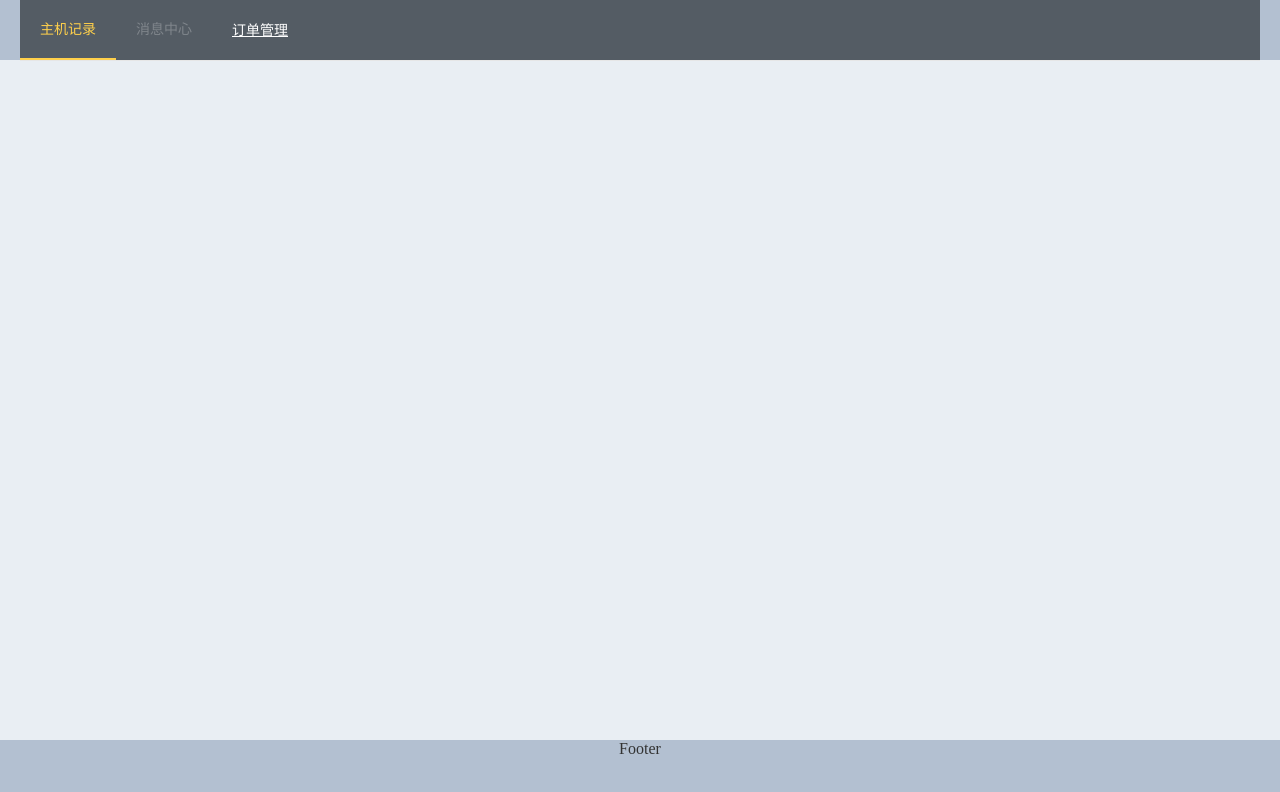
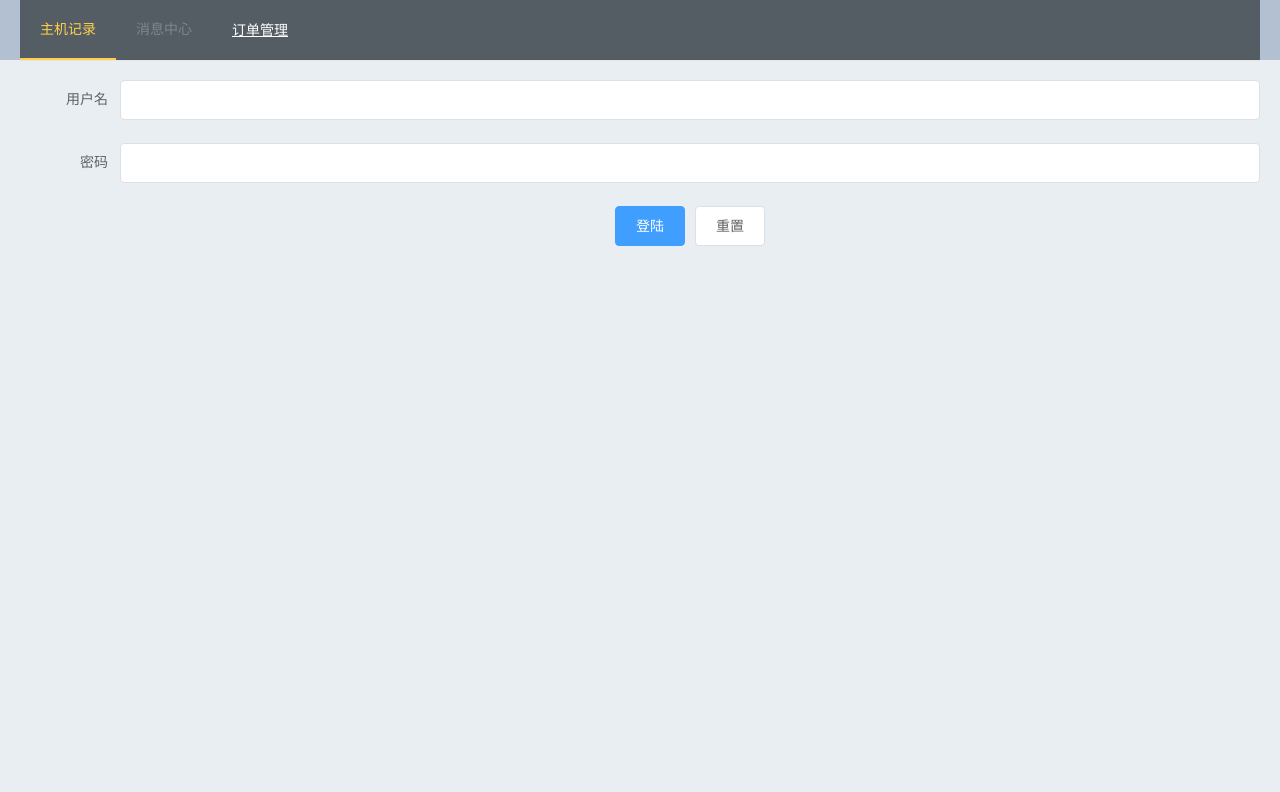
Before and after one commit to anonxiaozi/operation_platform_front, a Vue app: page /login in a window 1280 px wide. Shown: the top 792 px of the page. Built offline with nearby package versions, Linux system fonts and the light colour scheme.

Commit message:
登陆中...

```diff
--- a/package.json
+++ b/package.json
@@ -7,6 +7,7 @@
     "build": "vue-cli-service build"
   },
   "dependencies": {
+    "animate.css": "^3.7.2",
     "core-js": "^3.6.4",
     "css-loader": "^3.4.2",
     "element-ui": "^2.4.5",
--- a/src/App.vue
+++ b/src/App.vue
@@ -6,9 +6,11 @@
                     <MyHeader></MyHeader>
                 </el-header>
                 <el-main>
-                    <router-view></router-view>
+                    <transition enter-active-class="animated fadeInDownBig" leave-active-class="animated fadeOutUpBig">
+                        <router-view></router-view>
+                    </transition>
                 </el-main>
-                <el-footer>Footer</el-footer>
+                <!-- <el-footer>运维管理平台 @2020-03 BLOKE</el-footer> -->
             </el-container>
         </el-container>
     </div>
@@ -22,7 +24,7 @@ export default {
     components: {
         MyHosts,
         MyHeader,
-    }
+    },
 }
 </script>
 <style>
--- a/src/components/EditHost.vue
+++ b/src/components/EditHost.vue
@@ -5,11 +5,21 @@
                 <el-form-item label="地址" :label-width="formLabelWidth">
                     <el-input v-model="host.host_addr" autocomplete="off" disabled></el-input>
                 </el-form-item>
+                <el-form-item label="端口" :label-width="formLabelWidth">
+                    <el-input v-model="host.host_port" autocomplete="off"></el-input>
+                </el-form-item>
                 <el-form-item label="创建时间" :label-width="formLabelWidth">
                     <el-input v-model="host.host_createTime" autocomplete="off" disabled></el-input>
                 </el-form-item>
                 <el-form-item label="主机名" :label-width="formLabelWidth">
                     <el-input v-model="host.host_name" autocomplete="off"></el-input>
+                </el-form-item>
+                </el-form-item>
+                <el-form-item label="用户名" :label-width="formLabelWidth">
+                    <el-input v-model="host.host_user" autocomplete="off"></el-input>
+                </el-form-item>
+                <el-form-item label="私钥" :label-width="formLabelWidth">
+                    <el-input v-model="host.host_key" autocomplete="off"></el-input>
                 </el-form-item>
                 <el-form-item label="系统平台" :label-width="formLabelWidth">
                     <el-radio-group v-model="host.host_os">
--- a/src/components/MyHosts.vue
+++ b/src/components/MyHosts.vue
@@ -5,18 +5,18 @@
             </el-input>
             <el-button type="success" size="small" icon="el-icon-refresh" @click="getHostsAgain" style="margin-left: 10px;"></el-button>
         </div>
-        <el-table name="ipRecord" ref="multipleTable" tooltip-effect="dark" @selection-change="handleSelectionChange" :data="newHosts.slice((currentPage-1)*pageSize,currentPage*pageSize)" style="width: 100%;">
+        <el-table name="ipRecord" ref="multipleTable" tooltip-effect="dark" @selection-change="handleSelectionChange" :data="newHosts.slice((currentPage-1)*pageSize,currentPage*pageSize)" style="width: 100%;" :default-sort="{prop: 'host_createTime', order: 'descending'}">
             <el-table-column prop="host_name" label="主机名" width="150">
             </el-table-column>
-            <el-table-column prop="host_addr" label="IP地址" width="150">
+            <el-table-column prop="host_addr" label="IP地址" width="150" sortable>
             </el-table-column>
-            <el-table-column prop="host_os" label="系统平台" width="100">
+            <el-table-column prop="host_os" label="系统平台" width="100" sortable>
             </el-table-column>
             <el-table-column width="150" prop="host_spec" label="规格">
             </el-table-column>
-            <el-table-column width="220" prop="host_createTime" label="创建时间">
+            <el-table-column width="220" prop="host_createTime" label="创建时间" sortable>
             </el-table-column>
-            <el-table-column width="100" prop="physical_equipment" label="物理机？">
+            <el-table-column width="100" prop="physical_equipment" label="物理机？" sortable>
                 <template slot-scope="scope">
                     <i class="el-icon-success" v-if="scope.row.physical_equipment"></i>
                     <i class="el-icon-error" v-if="!scope.row.physical_equipment"></i>
@@ -69,10 +69,17 @@ export default {
         getHosts() {
             this.$http.get('http://' + this.remoteAddr)
                 .then(resp => {
-                    this.hosts = resp.data;
-                    this.newHosts = resp.data;
-                    this.hostSearch = '';
-                    this.$notify.close();
+                    if (resp.data.status == 200) {
+                        this.hosts = resp.data;
+                        this.newHosts = resp.data;
+                        this.hostSearch = '';
+                        this.$notify.close();
+                    } else if (resp.data.message == "未认证") {
+                        this.$router.push('/login')
+                        this.showMsg(resp.data.message, 'warning')
+                    } else {
+                        this.showMsg(resp.data.message, 'warning')
+                    }
                 })
                 .catch(err => {
                     this.$message({
@@ -82,6 +89,14 @@ export default {
                         center: true
                     });
                 })
+        },
+        showMsg(data, type) {
+            this.$message({
+                showClose: true,
+                message: data,
+                type: type,
+                center: true
+            })
         },
         getHostsAgain() {
             this.refreshHost();
@@ -109,7 +124,7 @@ export default {
         },
         showEditHostDialog(row) {
             this.dialogFormVisible = true;
-            this.host = JSON.parse(JSON.stringify(row))
+            this.host = JSON.parse(JSON.stringify(row));
         },
         hidenEditDialog(val) {
             this.dialogFormVisible = val
--- /dev/null
+++ b/src/components/MyLogin.vue
@@ -0,0 +1,71 @@
+<template>
+    <el-form :model="formData" ref="loginForm" label-width="100px" class="demo-ruleForm">
+        <el-form-item label="用户名" prop="username">
+            <el-input v-model="formData.username"></el-input>
+        </el-form-item>
+        <el-form-item label="密码" prop="password">
+            <el-input v-model="formData.password"></el-input>
+        </el-form-item>
+        <el-form-item>
+            <el-button type="primary" @click="submitForm('loginForm')">登陆</el-button>
+            <el-button @click="resetForm('loginForm')">重置</el-button>
+        </el-form-item>
+    </el-form>
+</template>
+<script>
+export default {
+    data() {
+        return {
+            formData: {
+                username: '',
+                password: '',
+            },
+        };
+    },
+    methods: {
+        submitForm(formName) {
+            this.$refs[formName].validate((valid) => {
+                if (valid) {
+                    this.$http({
+                        url: 'http://' + this.remoteAddr + '/login/',
+                        method: 'post',
+                        data: this.formData,
+                        transformRequest: [function(data) {
+                            let result = '';
+                            for (let item in data) {
+                                result += encodeURIComponent(item) + '=' + encodeURIComponent(data[item]) + '&'
+                            }
+                            return result;
+                        }],
+                        headers: {
+                            'Content-Type': 'application/x-www-form-urlencoded'
+                        },
+                    }).then(resp => {
+                        if (resp.data.status == 200) {
+                            this.$message({
+                                showClose: true,
+                                message: resp.data.message,
+                                type: 'success',
+                                center: true,
+                                duration: 5000
+                            });
+                            this.$router.push('/hosts')
+                        } else {
+                        	this.$message({
+                                showClose: true,
+                                message: resp.data.message,
+                                type: 'error',
+                                center: true,
+                                duration: 5000
+                            });
+                        }
+                    })
+                }
+            });
+        },
+        resetForm(formName) {
+            this.$refs[formName].resetFields();
+        }
+    }
+}
+</script>
--- a/src/components/NewHost.vue
+++ b/src/components/NewHost.vue
@@ -5,8 +5,17 @@
                 <el-form-item label="地址" :label-width="formLabelWidth">
                     <el-input v-model="newHost.host_addr" autocomplete="off"></el-input>
                 </el-form-item>
+                <el-form-item label="端口" :label-width="formLabelWidth">
+                    <el-input v-model="newHost.host_port" autocomplete="off"></el-input>
+                </el-form-item>
                 <el-form-item label="主机名" :label-width="formLabelWidth">
                     <el-input v-model="newHost.host_name" autocomplete="off"></el-input>
+                </el-form-item>
+                <el-form-item label="用户名" :label-width="formLabelWidth">
+                    <el-input v-model="newHost.host_user" autocomplete="off"></el-input>
+                </el-form-item>
+                <el-form-item label="私钥" :label-width="formLabelWidth">
+                    <el-input v-model="newHost.host_key" autocomplete="off"></el-input>
                 </el-form-item>
                 <el-form-item label="系统平台" :label-width="formLabelWidth">
                 	<el-radio-group v-model="newHost.host_os">
--- a/src/main.js
+++ b/src/main.js
@@ -4,11 +4,13 @@ import App from './App.vue'
 import router from './router'
 import './plugins/element.js'
 import axios from 'axios'
+import animated from 'animate.css'
 
 Vue.config.productionTip = false
 Vue.prototype.$http = axios
 Vue.prototype.remoteAddr = '10.15.101.58'
 axios.defaults.withCredentials = true
+Vue.use(animated)
 
 new Vue({
   router,
--- a/src/router/index.js
+++ b/src/router/index.js
@@ -2,18 +2,29 @@ import Vue from 'vue'
 import VueRouter from 'vue-router'
 import MyTerminal from '@/components/MyTerminal.vue'
 import MyHosts from '@/components/MyHosts.vue'
+import MyLogin from '@/components/MyLogin.vue'
 
 Vue.use(VueRouter)
 
 const routes = [{
-        path: '/',
+        path: '/hosts',
         name: 'Hosts',
         component: MyHosts
+    },
+    {
+        path: '/login',
+        name: 'login',
+        component: MyLogin
     },
     {
         path: '/terminal/:host',
         name: 'terminal',
         component: MyTerminal
+    },
+    {
+        path: '',
+        name: 'index',
+        redirect: {name: 'login'}
     }
 ]
 
```
Also changed, not shown: .pnp.js, 1 other file (tests, documents, lock files or other folders).
